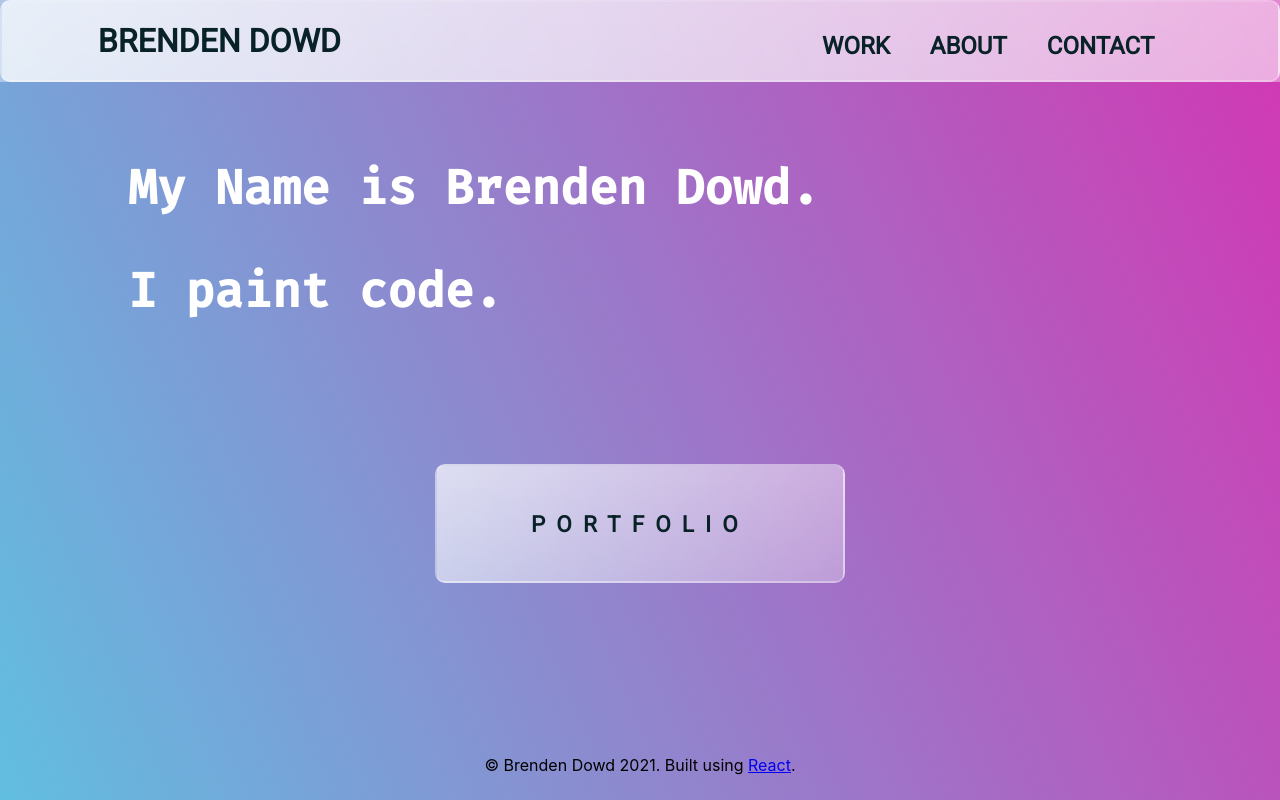
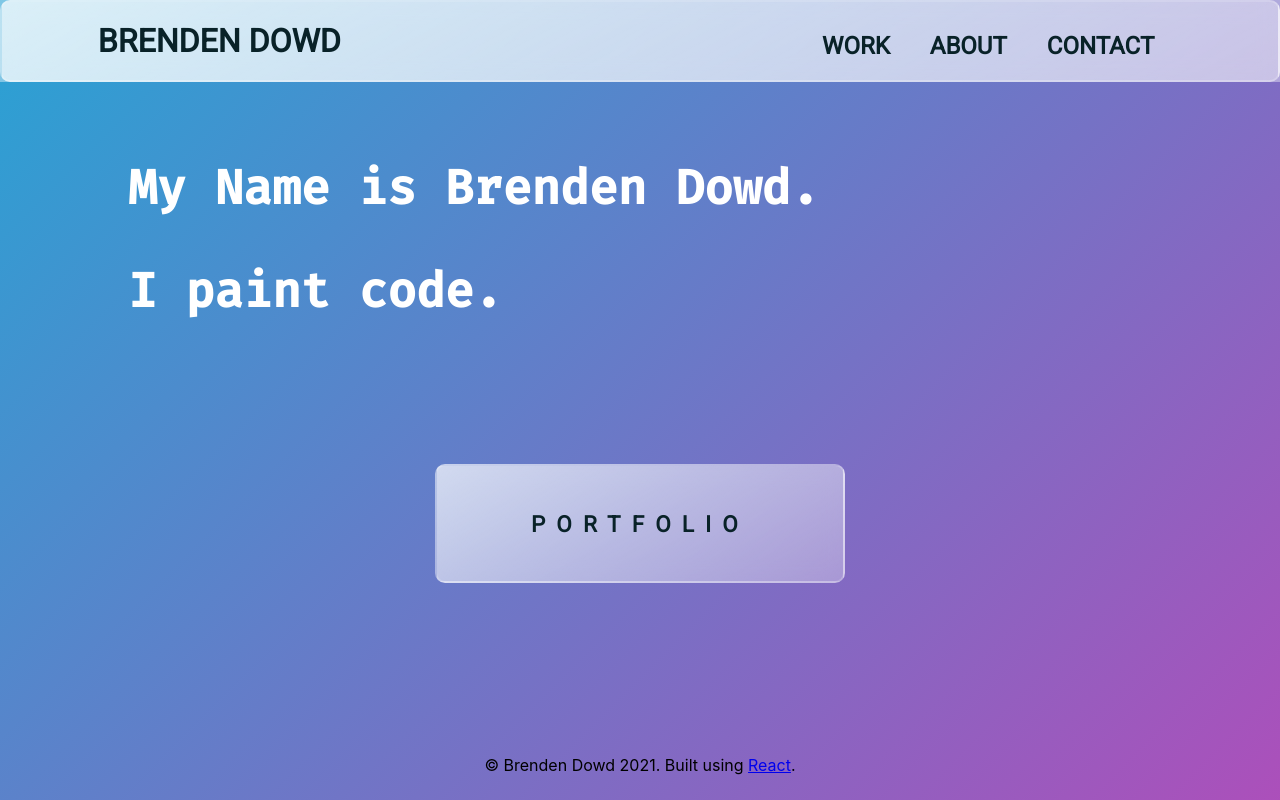
Before and after one commit to brendenrdowd/portfolio2020, a React (Create React App) app: page / in a window 1280 px wide. Built offline with nearby package versions, Linux system fonts and the light colour scheme.

Commit message:
updated background

```diff
--- a/src/App.css
+++ b/src/App.css
@@ -5,14 +5,47 @@
 .App {
   /* text-align: center; */
   background: rgb(210,55,179);
-  background: linear-gradient(247deg, rgba(210,55,179,1) 0%, rgb(97,190,225,1) 100%);
+  /* background: linear-gradient(247deg, rgba(210,55,179,1) 0%, rgb(97,190,225,1) 100%); */
+  background: linear-gradient(-45deg, #ee7752, rgba(210,55,179,1), #23a6d5, #23d5ab);
+  background-size: 400% 400%;
+  animation: gradient 42s ease infinite;
+  /* background: -webkit-linear-gradient(to right, #c31432, #240b36); Chrome 10-25, Safari 5.1-6 */
+  /* background: linear-gradient(to right, #c31432, #240b36); W3C, IE 10+/ Edge, Firefox 16+, Chrome 26+, Opera 12+, Safari 7+ */
+  /* background: -webkit-linear-gradient(to right, #12c2e9, #c471ed, #f64f59); Chrome 10-25, Safari 5.1-6 */
+  /* background: linear-gradient(to right, #12c2e9, #c471ed, #f64f59); W3C, IE 10+/ Edge, Firefox 16+, Chrome 26+, Opera 12+, Safari 7+ */
+  /* background: -webkit-linear-gradient(to right, #91EAE4, #86A8E7, #7F7FD5);  Chrome 10-25, Safari 5.1-6 */
+  /* background: linear-gradient(to right, #91EAE4, #86A8E7, #7F7FD5); W3C, IE 10+/ Edge, Firefox 16+, Chrome 26+, Opera 12+, Safari 7+ */
+  /* background: -webkit-linear-gradient(to right, #2ebf91, #8360c3);  Chrome 10-25, Safari 5.1-6 */
+  /* background: linear-gradient(to right, #2ebf91, #8360c3); W3C, IE 10+/ Edge, Firefox 16+, Chrome 26+, Opera 12+, Safari 7+ */
+  /* background: -webkit-linear-gradient(to right, #FFFDE4, #005AA7);  Chrome 10-25, Safari 5.1-6 */
+  /* background: linear-gradient(to right, #FFFDE4, #005AA7); W3C, IE 10+/ Edge, Firefox 16+, Chrome 26+, Opera 12+, Safari 7+ */
+  /* background: -webkit-linear-gradient(to right, #C06C84, #6C5B7B, #355C7D);  Chrome 10-25, Safari 5.1-6 */
+  /* background: linear-gradient(to right, #C06C84, #6C5B7B, #355C7D); W3C, IE 10+/ Edge, Firefox 16+, Chrome 26+, Opera 12+, Safari 7+ */
+  /* background: -webkit-linear-gradient(to right, #ACB6E5, #74ebd5);  Chrome 10-25, Safari 5.1-6 */
+  /* background: linear-gradient(to right, #ACB6E5, #74ebd5); W3C, IE 10+/ Edge, Firefox 16+, Chrome 26+, Opera 12+, Safari 7+ */
+  /* background: -webkit-linear-gradient(to right, #89fffd, #ef32d9);  Chrome 10-25, Safari 5.1-6 */
+  /* background: linear-gradient(to right, #89fffd, #ef32d9); W3C, IE 10+/ Edge, Firefox 16+, Chrome 26+, Opera 12+, Safari 7+ */
+  /* background: -webkit-linear-gradient(to right, #EC6EAD, #3494E6);  Chrome 10-25, Safari 5.1-6 */
+  /* background: linear-gradient(to right, #EC6EAD, #3494E6); W3C, IE 10+/ Edge, Firefox 16+, Chrome 26+, Opera 12+, Safari 7+ */
   /* background-image:url('https://ch3302files.storage.live.com/y4mDv9mxi-ca2lEcQ_T2CIJnY03JO4pU-jrSNxkCAlJi89rMVZVYDui8ed0H0SMcOUMskzHm4JYhZmzOKoZaaulkRVN0sUPer1cywka_lD3uvjFUpDxK9OimGnspNvQGlfE2gooty78bCldYSWJwwZSuuhdcGUutKCOtF9Zkb3_tnA?width=768&height=1366&cropmode=none'); */
+  /* background-size:cover; */
+  /* background-repeat: no-repeat; */
+  /* background-position: center center; */
+  /* overflow: hidden; */
+  /* box-shadow:inset 0 0 500px white; */
   height:100vh;
-  background-size:cover;
-  background-repeat: no-repeat;
-  background-position: center center;
-  overflow: hidden;
-  /* box-shadow:inset 0 0 500px white; */
+}
+
+@keyframes gradient {
+  0% {
+      background-position: 0% 50%;
+  }
+  50% {
+      background-position: 100% 50%;
+  }
+  100% {
+      background-position: 0% 50%;
+  }
 }
 
 /* anything greater than mobile */
```
Also changed, not shown: 1 other file (tests, documents, lock files or other folders).
